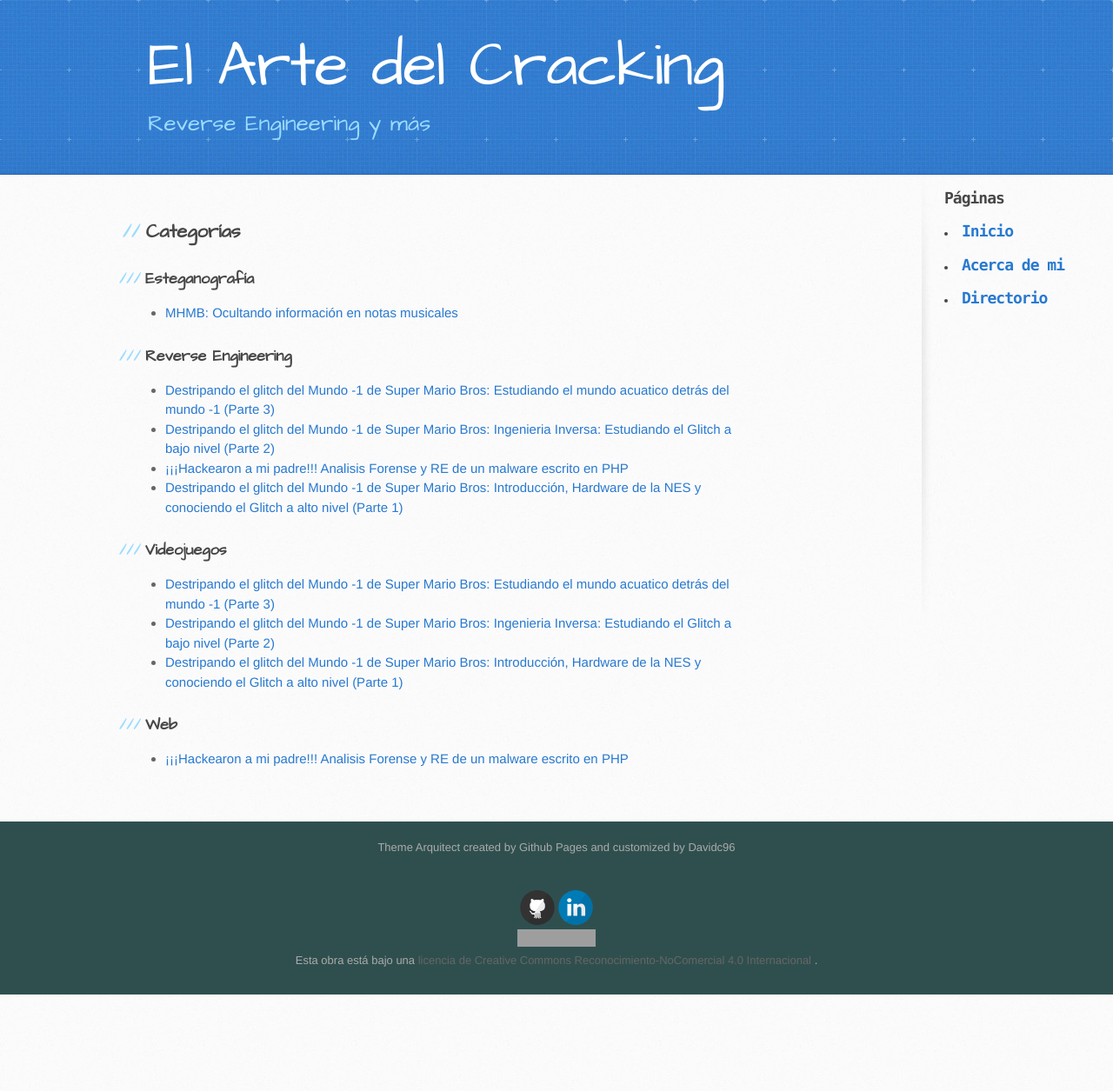
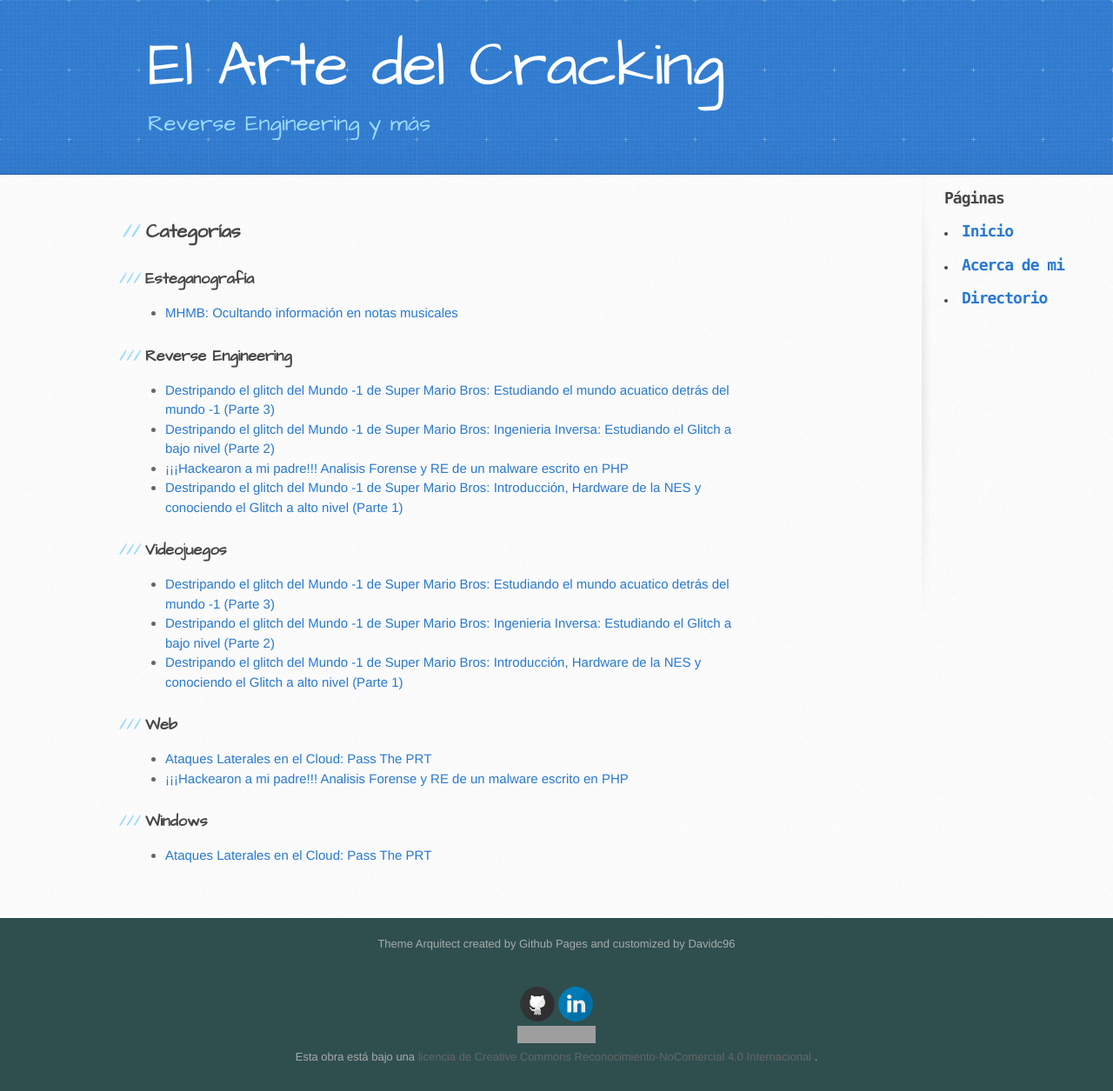
Before and after one commit to Davidc96/davidc96.github.io, a Jekyll site: the page built from _pages/directory.md, in a window 1280 px wide. Shown: the whole page at 87% size. Built offline with Jekyll 4.4.1, drawn with Linux system fonts in a browser that asks for light colours; before the commit the page ends 1144 px from its top, so only the background shows below that; part of the change alters nothing that is shown; grey boxes are pictures that could not be loaded.

Commit message:
New Posts

````diff
--- a/_layouts/home.html
+++ b/_layouts/home.html
@@ -9,6 +9,7 @@ title: El Arte del Cracking
         <h2><a href="{{ post.url }}">{{ post.title }}</a></h2>
         <p>{{ post.date | date_to_string }} - {{ post.author }}<p>
         {{ post.content | truncatewords: 80 }}
+        <br/>
         <br/>
         <a href="{{ post.url }}"><button>Continuar Leyendo</button></a>
     </li>
--- /dev/null
+++ b/_posts/2021-08-15-Ataques-Laterales-Cloud-Pass-PRT.md
@@ -0,0 +1,184 @@
+---
+layout: post
+author: David Cuadrado
+tag: [Windows, Web]
+title: "Ataques Laterales en el Cloud: Pass The PRT"
+---
+![PORTADA](https://davidc96.github.io/assets/images/posts/PASSPRT/portada.jpg?style=centerme)
+
+Buenas a todos, después de un tiempo bastante ocupado con otros temas, he estado investigando Azure Active Directory, ya que, la mayoría de empresas están migrando a esta nueva tecnología en el Cloud.
+
+Por decirlo así, Azure Active Directory, es un producto de Microsoft Azure que funciona de una manera muy parecida al convencional Active Directory. Permite gestionar usuarios, grupos, dispositivos, políticas etc. con la finalidad de poder gestionar aplicaciones web.
+
+Es muy útil, por ejemplo, para poder acceder desde la cuenta corporativa a cualquier web interna de la empresa, ya sea una intranet o a las herramientas de Office 365 web (OWA), incluyendo Outlook Web, Teams, Sharepoint etc.
+
+Azure Active Directory permite gestionar el inicio de sesión de usuarios mediante SSO o Single Sign-On que permite que con solo loguearte una vez, puedas acceder a multiples aplicaciones, también tiene compatibilidad con MFA y lo mas importante... TIENE UNA VERSIÓN 100 % GRATUITA PERO LIMITADA por lo que se vuelve una herramienta muy interesante para montar laboratorios :P
+
+En la actualidad, es muy normal ver empresas con Active Directory híbrido, es decir tienen su Active Directory On-Premises, o como lo llama Microsoft AD FS, y Azure Active Directory debido a que en Azure AD, no se pueden configurar políticas globales (GPO) a nivel de cada estación cliente, Azure AD está pensado para implementar políticas pero a nivel de aplicaciones Web y no de estaciones finales. Gracias a una aplicación que proporciona Microsoft llamada AD Sync, se sincronizan los AD.
+
+Una de las políticas que contiene Azure AD es la política de restricción por dispositivo, lo que dice es que un dispositivo ha de estar previamente autorizado por la empresa para que pueda acceder a la página web, en caso contrario aparecería un mensaje como este.
+
+![NOT_AUTH_MESSAGE](https://davidc96.github.io/assets/images/posts/PASSPRT/noauthmessage.jpg?style=centerme)
+
+Cuando vi este mensaje me hice la siguiente pregunta ¿Como sabe Microsoft que estoy accediendo desde un ordenador que no está registrado en la web? De ahí empezé a investigar pero antes de nada vamos a montarnos un pequeño laboratorio de Azure Active Directory para poder continuar que encima es gratis :P
+
+## Construyendo el laboratorio
+
+Para crear nuestro propio laboratorio de Azure Active Directory, es necesario crearnos una cuenta de Microsoft (Si tenéis Github, os sirve igual) y acceder al <a href="https://portal.azure.com/">Portal de Azure</a>
+
+Una vez accedido, aparecerán 3 cuadros grandes, en uno de ellos pone Administrar Azure Active Directory > Ver, en el caso de que no os apareciera, debajo de las cajas, vereis un icono que pone Azure Active Directory, le dais click. Si no os aparece en ningún lado, ir al buscador y poneis Azure Active Directory.
+
+![AZURE_PORTAL](https://davidc96.github.io/assets/images/posts/PASSPRT/Portal Azure.jpg?style=centerme)
+
+Por defecto, Azure te crea un Azure Active Directory, yo en mi caso, como podemos crear tantos Azure AD como queramos, se crea uno nuevo, pero si quereis, podeis usar el que ya viene por defecto.
+
+Crear un Azure AD es muy fácil, en las opciones de arriba > Administrar Inquilinos > Crear, seguiís los pasos y ya lo tendréis creado.
+
+![CREATE_TENANT1](https://davidc96.github.io/assets/images/posts/PASSPRT/CreateTenant1.JPG?style=centerme)
+
+![CREATE_TENANT2](https://davidc96.github.io/assets/images/posts/PASSPRT/CreateTenant2.JPG?style=centerme)
+
+Yo en mi caso voy a usar un Azure AD que ya tenía creado para pruebas cuando intenté sacarme la certificación de Azure 500. Lo primero que vamos a hacer es crear un usuario, lo llamaré dcuadrado (por mi nombre David Cuadrado), para eso vamos a la pantalla inicial de Azure AD, Agregar > Usuario
+
+![ADD_USER](https://davidc96.github.io/assets/images/posts/PASSPRT/AddUser.JPG?style=centerme)
+
+Vais rellenando los campos que piden y en Roles, le dais click a Usuario y lo cambiais por Administrador Global
+
+<b> Pequeño Parentesis: Azure AD tiene diferentes roles de Administrador, cada rol de administrador administra (nunca mejor dicho) diferentes partes del Azure, ya sea para aplicaciones, otro usuarios, otro políticas o incluso administradores para crear máquinas virtuales dentro de Azure. Recomiendo leeros que hace cada rol si vais a montar algún laboratorio sencillo en vuestra casa. En nuestro caso, le vamos a dar super admin a este nuevo usuario para evitar problemas de permisos</b>
+
+Una vez creado el usuario necesitamos crear una máquina virtual con Windows 10 para registrar esa máquina al nuevo Azure AD que hemos creado. Yo en mi caso uso VMWare, ya que lo veo más sólido que VirtualBox xD.
+
+Una vez instalado Windows 10, hay que unirlo al Azure Active Directory, para ello vamos a Configuración > Cuentas > Obtener acceso a trabajo o escuela > Conectar
+
+![CONNECT_AAD](https://davidc96.github.io/assets/images/posts/PASSPRT/AADConnect.jpg?style=centerme)
+
+Una vez aparezca la nueva ventana, le damos a Unir este dispositivo a Azure Active Directory, ingresamos nuestras credenciales y ya estaremos unidos al Azure Active Directory
+
+<b>CURIOSIDAD 1: Si queremos agregar un dispositivo al Active Directory On-premises es necesario unirlo con una cuenta que sea Domain Controller, en Azure AD, da igual si el usuario es administrador global o no, cualquiera puede registrar un dispositivo. Esta opción puede ser cambiada dentro de Azure Active Directory, os invito a investigar :D</b>
+</br>
+<b>CURIOSIDAD 2: Al unirse el dispositivo al Azure Active Directory, la cuenta que se ha utilizado para unirse pasará automáticamente a ser Administrador local de la máquina</b>
+
+![AZUREAD_JOINED](https://davidc96.github.io/assets/images/posts/PASSPRT/AzureADJoin.jpg?style=centerme)
+
+Con esto, ya tendremos creado nuestro laboratorio, vamos a proceder a realizar uno de los ataques que he leído :D.
+
+## Microsoft Login
+
+Antes de pasar directamente al ataque, vamos a hablar un poco mas acerca de como funciona el login en Azure Active Directory y como es posible poder vincular un dispositivo al Azure.
+
+Por decirlo así, Microsoft para hacer conectarse al Azure Active Directory, utiliza el protocolo Oauth2, un protocolo muy utilizado para poder hacer SSO.
+
+Oauth es un protocolo que consiste en que una vez insertado las credenciales, el servidor te va a dar 2 tokens, un token de acceso (Access Token) que permite poder acceder al recurso y un token de refresco (Refresh token) que permite pedir un access token sin necesidad de hacer login de nuevo. Este refresh token es utilizado cuando el access token caduca o cuando quiero acceder a un recurso nuevo.
+
+Si esquematizamos esto en pasos quedaría algo como:
+
+1. El usuario inserta su usuario y contraseña
+2. El servidor valida y le entrega un Access token que le permite acceder al recurso y un Refresh token que permite renovar el Access token si este caduca
+3. El usuario entrega el access token al recurso
+
+En el caso de que el usuario se ha logeado y quiera acceder a otro recurso del cual no ha accedido
+
+1. El cliente envia el Refresh token al servidor.
+2. El servidor valida tanto la caducidad como la validez del Refresh Token.
+3. Una vez validado, el servidor entrega el access token al nuevo recurso al usuario.
+4. El cliente entrega el access token al recurso
+
+![MICROSOFT-OAUTH](https://davidc96.github.io/assets/images/posts/PASSPRT/microsoft-oauth.svg?style=centerme)
+
+Oauth no solamente lo utiliza Microsoft, también es utilizado por grandes plataformas como Google, Facebook, Amazon entre otras.
+
+Si pensamos a nivel de seguridad, el protocolo Oauth tiene un "fallo" en su diseño y eso es conocido como Refresh Token. Ese token es un token que tiene una caducidad de hasta 90 días y si un atacante tiene acceso a ese token, puede crear tantos Access token como el quiera, accediendo a los diferentes recursos sin necesidad del usuario y contraseña, incluso es capaz de saltarse algún que otro MFA dependiendo de como esté configurado el protocolo.
+
+Hoy en día, los ciberdelincuentes al troyanizarte el ordenador, buscan las cookies de tu navegador predeterminado precisamente para buscar los Refresh Token y así poder acceder a tus cuentas de Facebook o Google sin necesidad de saber tu contraseña y sin necesidad de tener tu dispositivo móbil para el factor de doble autenticación (2-Factor authentication o actualmente Multi Factor Authentication), en un futuro haré un post hablando sobre este tipo de cookies.
+
+Volviendo al tema, Microsoft llama a su Refresh Token como PRT viniendo de sus siglas Primary Refresh Token, este token actua igual que un Refresh Token de Oauth pero contiene mas información y muy interesante.
+
+## PRT: Información y ataque
+
+El PRT, o Primary Refresh Token es un Token que permite al cliente solicitar un nuevo token de acceso si este ha caducado o no existe. Gracias a una nueva caracteristica llamada Windows Hello For Business, el token PRT se puede pedir sin necesidad de las credenciales de usuario, eso si, el dispositivo ha de estar si o si vinculado al Azure Active Directory. Esto es debido a que cuando nosotros hacemos login al iniciar Windows, el sistema operativo puede solicitar un token PRT para poder tener acceso al recurso. Esto se ve reflejado cuando nosotros accedemos al Edge con la cuenta ya logueada.
+
+![EDGE_LOGIN](https://davidc96.github.io/assets/images/posts/PASSPRT/EdgeLoginAuto.jpg?style=centerme)
+
+Lo que sucede en este caso es que el Sistema Operativo pide, con todos los datos del dispositivo, el PRT a Microsoft, con eso ya puedes acceder a cualquiera de los recursos dentro de ese dispositivo.
+
+Este proceso se puede hacer con Mimikatz, abajo en la bibliografía os dejaré una guía de como hacerlo con Mimikatz pero aquí utilizaremos otro metodo más "legal" y más transparente.
+
+### Pass The PRT: BrowserCore.exe
+
+En Google Chrome, existe una extensión llamada Windows 10 Accounts que sirve para poder autenticarse a un Azure Active Directory que tiene políticas que restringen el acceso a dispositivos registrados. Esta extensión guarda todas las sesiones de Microsoft que tengas activas para que, cuando tu quieras acceder a un recurso, automáticamente accedas a ese recurso como hace Microsoft Edge.
+
+![WINDOWS_ACCOUNTS](https://davidc96.github.io/assets/images/posts/PASSPRT/windowsaccounts.jpg?style=centerme)
+
+Lo que hay detrás de esta extensión es muy curioso. En la bibliografía os voy a dejar un blog al post de un usuario que ha analizado toda la extensión de Chrome. Es muy interesante si te interesa temas de reversing ya que lo explica con bastante detalle.
+
+La conclusión que se llego es que la extensión de Chrome, lo que hace es solicitar el PRT a Microsoft, Microsoft entrega dicho PRT y luego lo guarda para generar los tokens de acceso de las diferentes aplicaciones.
+
+Tu al token PRT puedes acceder a el, pero es necesario Mimikatz y tener permisos de SYSTEM para lograr acceder a él, cabe pensar que la extensión de Google Chrome, no tiene un Mimikatz por detras XD pero si utiliza un binario que viene instalado en Windows por defecto llamado BrowserCore.exe
+
+BrowserCore, está localizado en la carpeta Archivos de Programa > Windows Security > BrowserCore, es un programa que se encarga de pedir el token PRT a Microsoft.
+
+Con que tu solamente le pases un JSON con la acción que quieres, la URL de login y la URI de sesión, este automáticamente enviará, junto a mas información, todo lo necesario a Microsoft para que te de el token PRT.
+
+Lo increible de este método es que no necesitas permisos de administrador y es fácilmente scripteable en Python. Algo a destacar es que el input de esta aplicación, lo recibe mediante PIPELINES por lo que ejecutar este programa no es trivial.
+
+Actualmente adjunto el script en Python de quien hizo esta investigación:
+
+```python
+import subprocess
+import struct
+import json
+process = subprocess.Popen([r"C:\Archivos de Programa\Windows Security\BrowserCore\browsercore.exe"], stdin=subprocess.PIPE, stdout=subprocess.PIPE)
+inv = {}
+inv['method'] = 'GetCookies'
+inv['sender'] = "https://login.microsoftonline.com"
+inv['uri'] = ''
+text = json.dumps(inv).encode('utf-8')
+encoded_length = struct.pack('=I', len(text))
+print(process.communicate(input=encoded_length + text)[0])
+```
+
+Este script lo que hace es ejecutar BrowserCore.exe pasando como input un JSON a través de la PIPE:
+
+- Method: Es la acción que queremos hacer con BrowserCore, en este caso, queremos el PRT.
+- Sender: Es la página de login de microsoft.
+- URI: La página de login de Microsoft entera con todos sus campos.
+
+Para hacer la prueba, abriremos una ventana de incognito en Chrome para que no tengamos la sesión de Microsoft y accederemos a https://login.microsoftonline.com
+
+Una vez dentro, copiaremos toda la URL, la pegaremos en el campo inv['uri'] y ejecutaremos el script.
+
+![TOKEN_GENERATED](https://davidc96.github.io/assets/images/posts/PASSPRT/TokenGenerated.jpg?style=centerme)
+
+Ya tendríamos nuestro token PRT generado, Microsoft lo llama x-ms-RefreshTokenCredential.
+
+Ahora lo que hay que hacer es ir al navegador donde está la página de login, borrar todas las cookies e inyectar esta nueva cookie:
+
+- Nombre: x-ms-RefreshTokenCredential
+- Value: el base 64 generado
+- HttpOnly: True
+
+Una vez inyectada, ya tenemos acceso al portal de office sin necesidad de la contraseña del usuario.
+
+![OFFICE_ACCESS](https://davidc96.github.io/assets/images/posts/PASSPRT/OfficeOK.jpg?style=centerme)
+
+<b>DATO 1: Al parecer este ataque solo me ha funcionado en Chrome en modo de incognito, en Edge no me ha acabado de funcionar.</b>
+</br>
+<b>DATO 2: Si al seguir los pasos no funciona a la primera, eso es porque en la URI que te ha dado al principio Microsoft no incluye en client_request_id. Simplemente deja que no funcione y copia de nuevo la URI, pegala al script y genera la cookie de nuevo</b>
+</br>
+<b>DATO 3: Este token PRT tiene una caducidad de 14 días como máximo, pasado esos 14 días hay que solicitar de nuevo el token PRT</b>
+</br>
+<b>DATO 4: A pesar de que este ataque se ha probado en la misma máquina virtual asociada al Azure AD, es posible extraer este token e inyectarlo en una máquina no asociada al dominio.</b>
+
+## Conclusiones
+
+Como conclusiones, este ataque aprovecha un "fallo", y lo ponemos entre muchas comillas, en Oauth acerca de que pasaría si el atacante obtiene el Refresh Token. Como siempre, Microsoft hace de las suyas y sin necesidad de Mimikatz o de permisos elevados, podemos obtener un token PRT de 14 días de duración gracias a la extensión de Google Chrome.
+
+A diferencia del token generado por BrowserCore, el token generado por Mimikatz es un token que tiene una duración de 14 días debido a que no incluye según que campos especificos de la URI. Antes con BrowserCore, podías generar tokens de 90 días pero eso lo caparon (creo que por razones obvias xD).
+
+Con esto finalizamos este post, espero que lo hayais disfrutado y como siempre, hacerlo todo en un entorno controlado. Hasta el siguiente post
+
+## Bibliografía
+
+<a href="https://dirkjanm.io/abusing-azure-ad-sso-with-the-primary-refresh-token/">Abusing Azure AD SSO with the Primary Refresh Token</a>
+</br>
+<a href="https://stealthbits.com/blog/lateral-movement-to-the-cloud-pass-the-prt/">LATERAL MOVEMENT TO THE CLOUD WITH PASS-THE-PRT (MIMIKATZ WAY)</a>
````
Also changed, not shown: assets/images/posts/PASSPRT/AADConnect.jpg (added), assets/images/posts/PASSPRT/AddUser.JPG (added), assets/images/posts/PASSPRT/AzureADJoin.jpg (added), assets/images/posts/PASSPRT/CreateTenant1.JPG (added), assets/images/posts/PASSPRT/CreateTenant2.JPG (added), assets/images/posts/PASSPRT/EdgeLoginAuto.jpg (added), assets/images/posts/PASSPRT/OfficeOK.jpg (added), assets/images/posts/PASSPRT/Portal Azure.jpg (added), assets/images/posts/PASSPRT/TokenGenerated.jpg (added), assets/images/posts/PASSPRT/microsoft-oauth.svg (added), assets/images/posts/PASSPRT/noauthmessage.jpg (added), assets/images/posts/PASSPRT/portada.jpg (added), assets/images/posts/PASSPRT/privatewindow.jpg (added), assets/images/posts/PASSPRT/windowsaccounts.jpg (added).
